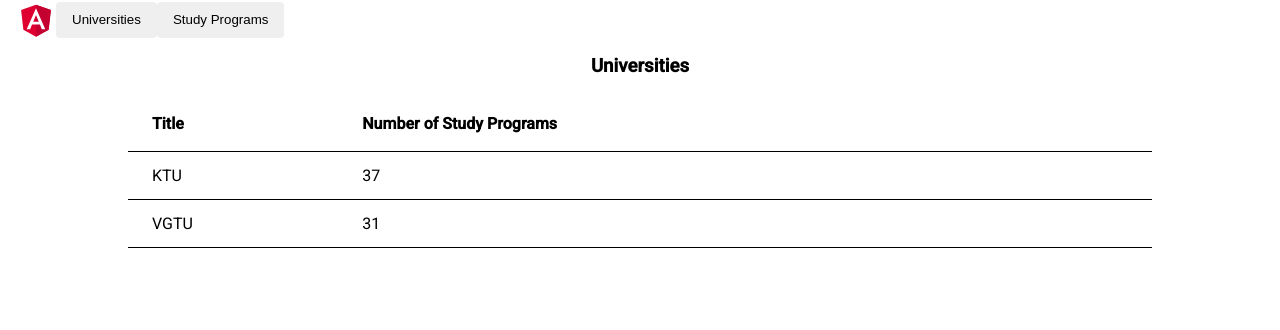
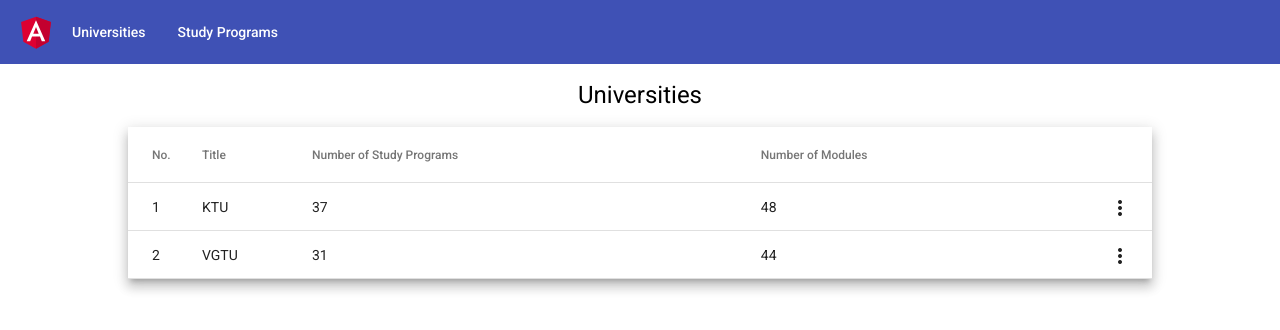
Before and after one commit to rootis/sda-university-front-end, an Angular app: page / in a window 1280 px wide. Shown: the top 330 px of the page. Built offline with nearby package versions, Linux system fonts and the light colour scheme.

Commit message:
University details page

```diff
--- a/angular.json
+++ b/angular.json
@@ -24,6 +24,7 @@
               "src/assets"
             ],
             "styles": [
+              "./node_modules/@angular/material/prebuilt-themes/indigo-pink.css",
               "src/styles.css"
             ],
             "scripts": []
@@ -88,6 +89,7 @@
               "src/assets"
             ],
             "styles": [
+              "./node_modules/@angular/material/prebuilt-themes/indigo-pink.css",
               "src/styles.css"
             ],
             "scripts": []
@@ -119,6 +121,7 @@
           }
         }
       }
-    }},
+    }
+  },
   "defaultProject": "university-front-end"
 }
--- a/src/app/app-routing.module.ts
+++ b/src/app/app-routing.module.ts
@@ -2,6 +2,7 @@ import { NgModule } from '@angular/core';
 import { Routes, RouterModule } from '@angular/router';
 import { UniversityListComponent } from './components/university-list/university-list.component';
 import { StudyProgramListComponent } from './components/study-program-list/study-program-list.component';
+import { UniversityComponent } from './components/university/university.component';
 
 const routes: Routes = [
   {
@@ -11,6 +12,9 @@ const routes: Routes = [
   {
     path: 'universities',
     component: UniversityListComponent
+  }, {
+    path: 'universities/:id',
+    component: UniversityComponent
   }, {
     path: 'study-programs',
     component: StudyProgramListComponent
--- a/src/app/app.module.ts
+++ b/src/app/app.module.ts
@@ -10,6 +10,8 @@ import { MatToolbarModule } from '@angular/material/toolbar';
 import { MatButtonModule } from '@angular/material/button';
 import { StudyProgramListComponent } from './components/study-program-list/study-program-list.component';
 import { MatTableModule } from '@angular/material/table';
+import { MatMenuModule } from '@angular/material/menu';
+import { MatIconModule } from '@angular/material/icon';
 
 @NgModule({
   declarations: [
@@ -24,7 +26,9 @@ import { MatTableModule } from '@angular/material/table';
     BrowserAnimationsModule,
     MatToolbarModule,
     MatButtonModule,
-    MatTableModule
+    MatTableModule,
+    MatMenuModule,
+    MatIconModule
   ],
   providers: [],
   bootstrap: [AppComponent]
--- a/src/app/components/university-list/university-list.component.css
+++ b/src/app/components/university-list/university-list.component.css
@@ -8,3 +8,15 @@ table {
   max-width: 1024px;
   width: 100%;
 }
+
+table th:first-child {
+  width: 50px;
+}
+
+table th:last-child, table tr td {
+  padding-right: 0 !important;
+}
+
+table th:last-child {
+  width: 10px;
+}
--- a/src/app/components/university-list/university-list.component.html
+++ b/src/app/components/university-list/university-list.component.html
@@ -3,7 +3,7 @@
 <table mat-table [dataSource]="universities" class="mat-elevation-z8">
   <ng-container matColumnDef="position">
     <th mat-header-cell *matHeaderCellDef>No.</th>
-    <td mat-cell *matCellDef="let element">{{element.position}}</td>
+    <td mat-cell *matCellDef="let index = index">{{index + 1}}</td>
   </ng-container>
 
   <ng-container matColumnDef="title">
@@ -16,6 +16,26 @@
     <td mat-cell *matCellDef="let element">{{element.numberOfStudyProgrms}}</td>
   </ng-container>
 
+  <ng-container matColumnDef="numberOfModules">
+    <th mat-header-cell *matHeaderCellDef>Number of Modules</th>
+    <td mat-cell *matCellDef="let element">{{element.numberOfModules}}</td>
+  </ng-container>
+
+  <ng-container matColumnDef="actions">
+    <th mat-header-cell *matHeaderCellDef></th>
+    <td mat-cell *matCellDef="let element">
+      <button mat-button [matMenuTriggerFor]="menu">
+        <mat-icon>more_vert</mat-icon>
+      </button>
+      <mat-menu #menu="matMenu">
+        <button mat-menu-item [routerLink]="['/universities', element.id]">
+          <mat-icon>list_alt</mat-icon>
+          <span>View details</span>
+        </button>
+      </mat-menu>
+    </td>
+  </ng-container>
+
   <tr mat-header-row *matHeaderRowDef="displayedColumns"></tr>
   <tr mat-row *matRowDef="let row; columns: displayedColumns;"></tr>
 </table>
--- a/src/app/components/university-list/university-list.component.ts
+++ b/src/app/components/university-list/university-list.component.ts
@@ -8,7 +8,7 @@ import { University } from '../../types';
 })
 export class UniversityListComponent implements OnInit {
 
-  displayedColumns: string[] = ['title', 'numberOfStudyPrograms'];
+  displayedColumns: string[] = ['position', 'title', 'numberOfStudyPrograms', 'numberOfModules', 'actions'];
   universities: University[] = [];
 
   constructor() { }
@@ -20,11 +20,13 @@ export class UniversityListComponent implements OnInit {
   private load() {
     this.universities = [
       {
+        id: 1,
         title: 'KTU',
         numberOfStudyProgrms: 37,
         numberOfModules: 48
       },
       {
+        id: 2,
         title: 'VGTU',
         numberOfStudyProgrms: 31,
         numberOfModules: 44
--- a/src/app/components/university/university.component.html
+++ b/src/app/components/university/university.component.html
@@ -1,4 +1 @@
-<h3 [ngClass]="university.numberOfModules > 45 && 'red'">{{university.title}}</h3>
-<h4>Study programs: {{university.numberOfStudyProgrms}}</h4>
-<h4>Modules: {{university.numberOfModules}}</h4>
-<span class="red" *ngIf="university.numberOfModules > 45">Amazing!</span>
+<span>University: {{id}}</span>
--- a/src/app/components/university/university.component.ts
+++ b/src/app/components/university/university.component.ts
@@ -1,5 +1,6 @@
 import { Component, Input, OnInit } from '@angular/core';
 import { University } from '../../types';
+import { ActivatedRoute } from '@angular/router';
 
 @Component({
   selector: 'app-university',
@@ -8,9 +9,11 @@ import { University } from '../../types';
 })
 export class UniversityComponent implements OnInit {
 
-  @Input() university: University;
+  id: string;
 
-  constructor() { }
+  constructor(route: ActivatedRoute) {
+    this.id = route.snapshot.paramMap.get('id');
+  }
 
   ngOnInit(): void {
   }
--- a/src/app/types/types.ts
+++ b/src/app/types/types.ts
@@ -1,4 +1,5 @@
 export interface University {
+  id: number;
   title: string;
   numberOfStudyProgrms: number;
   numberOfModules: number;
```
